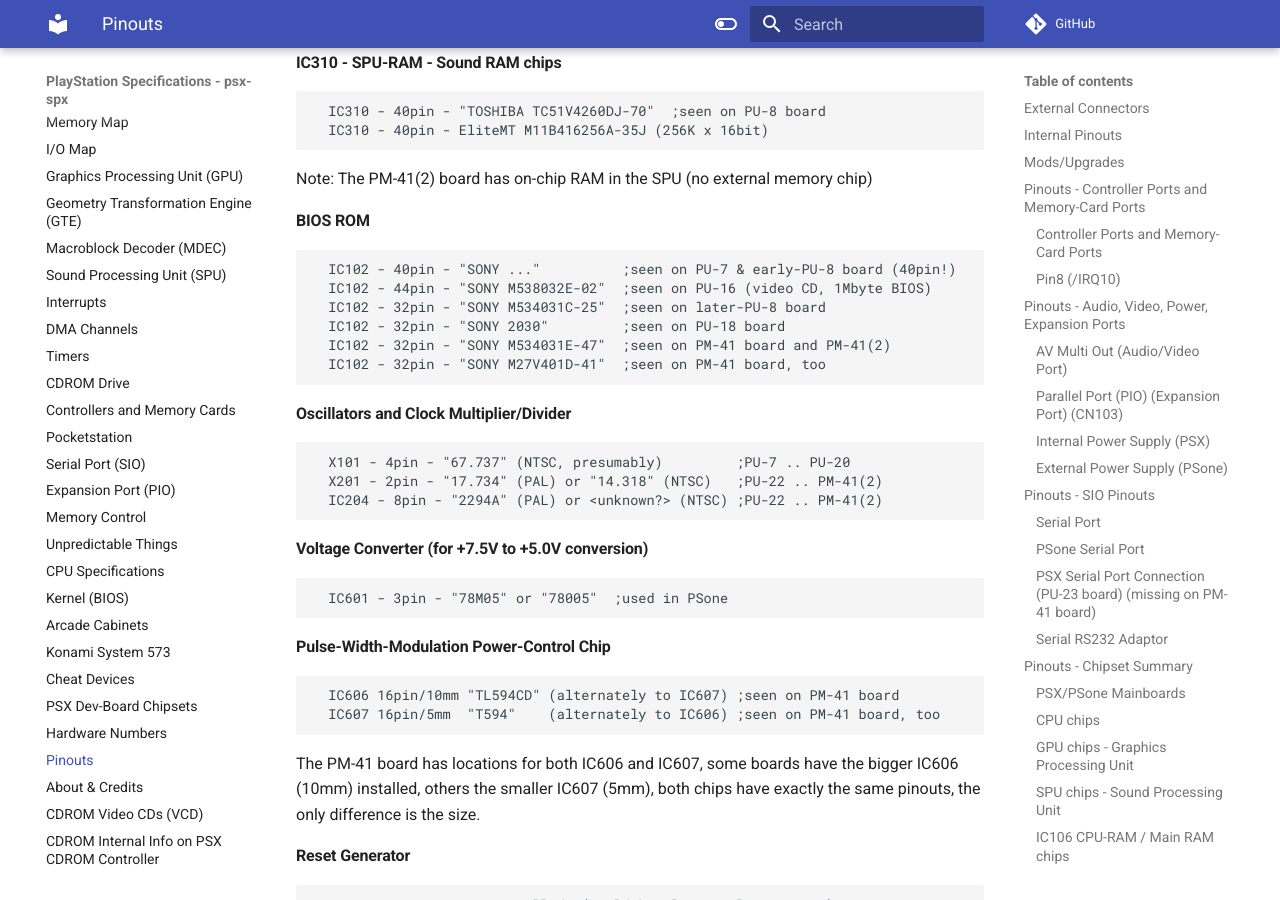
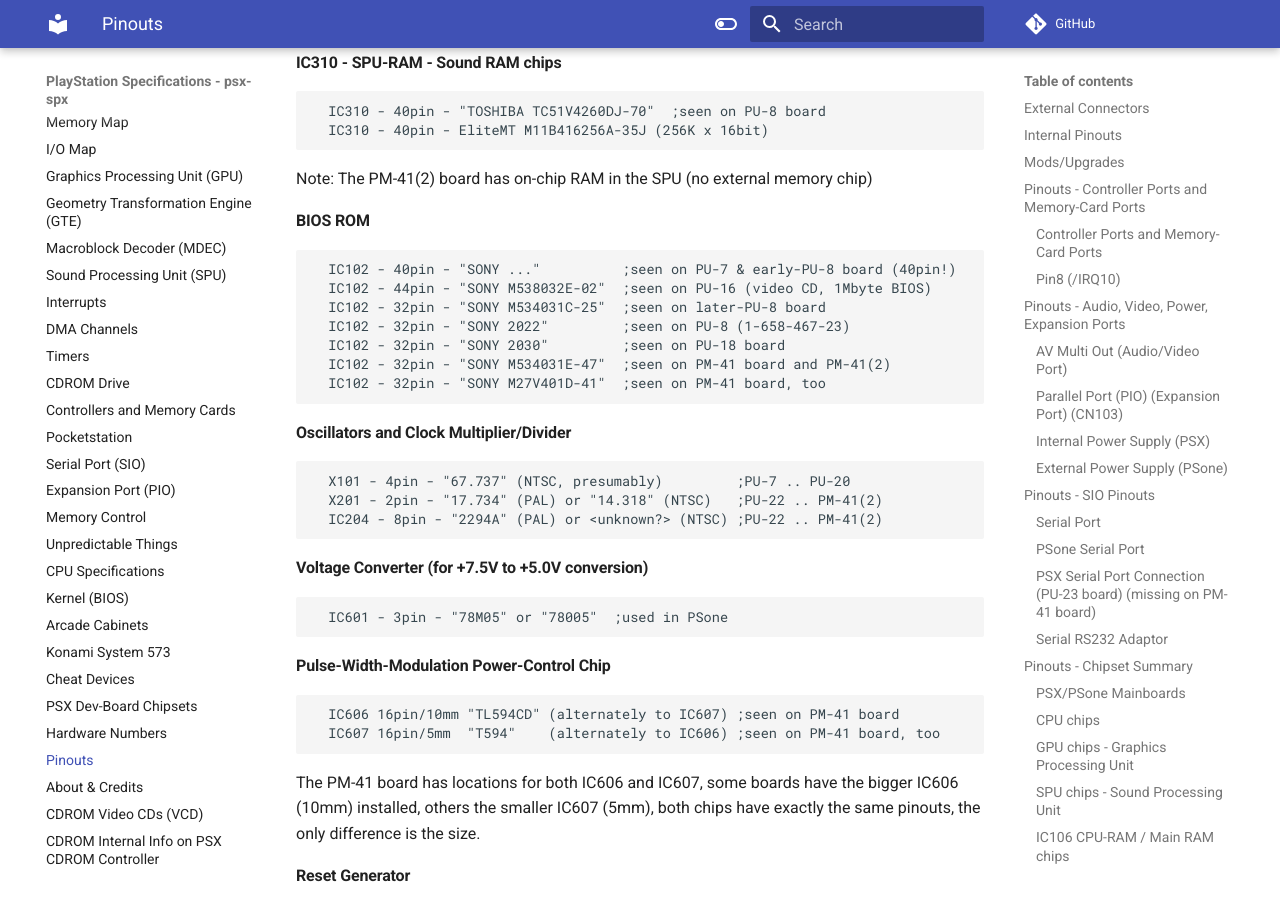
Before and after one commit to psx-spx/psx-spx.github.io, an MkDocs documentation site: the page built from docs/pinouts.md, in a window 1280 px wide and 900 px high, scrolled down 8332 px. Built offline with MkDocs 1.6.1 and Material for MkDocs 9.7.7, drawn with Linux system fonts in a browser that asks for light colours; comment, search, counter and statistics services are not loaded.

Commit message:
Update pinouts.md
I saw this BIOS number in a motherboard, PU-8 1-658-467-23

```diff
--- a/docs/pinouts.md
+++ b/docs/pinouts.md
@@ -372,6 +372,7 @@
   IC102 - 40pin - "SONY ..."          ;seen on PU-7 & early-PU-8 board (40pin!)
   IC102 - 44pin - "SONY M538032E-02"  ;seen on PU-16 (video CD, 1Mbyte BIOS)
   IC102 - 32pin - "SONY M534031C-25"  ;seen on later-PU-8 board
+  IC102 - 32pin - "SONY 2022"         ;seen on PU-8 (1-658-467-23)
   IC102 - 32pin - "SONY 2030"         ;seen on PU-18 board
   IC102 - 32pin - "SONY M534031E-47"  ;seen on PM-41 board and PM-41(2)
   IC102 - 32pin - "SONY M27V401D-41"  ;seen on PM-41 board, too
```
